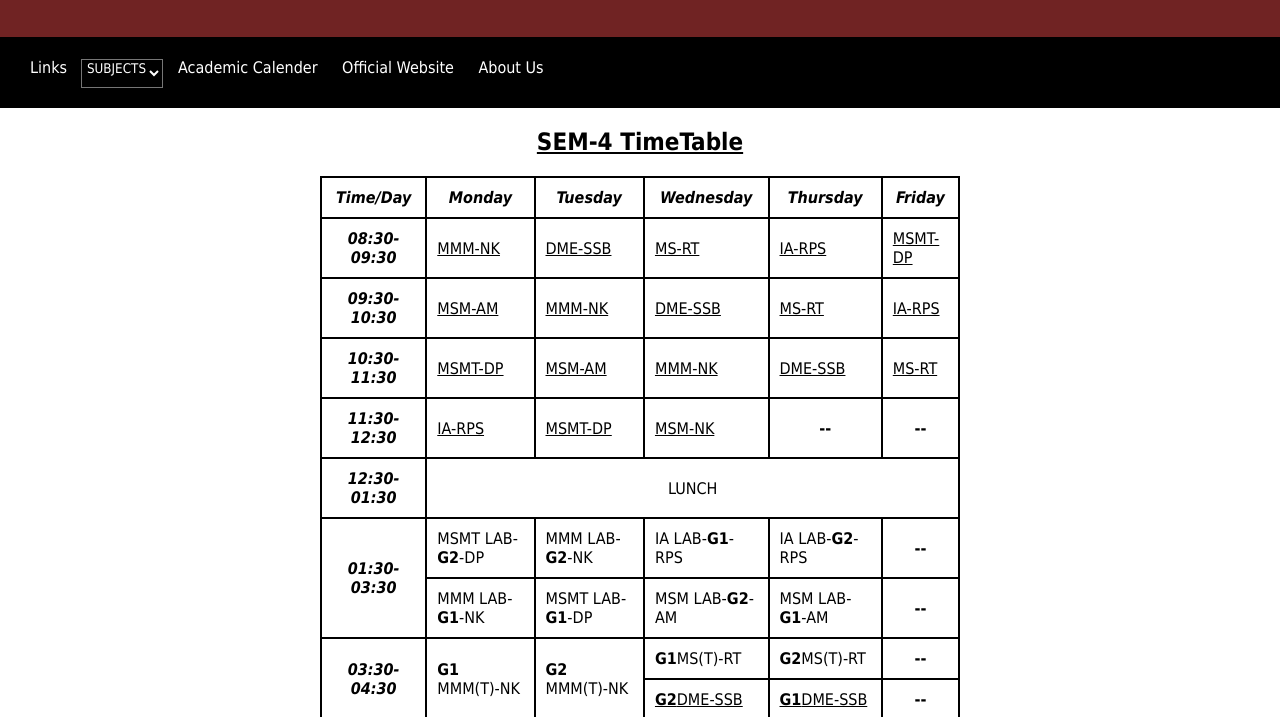
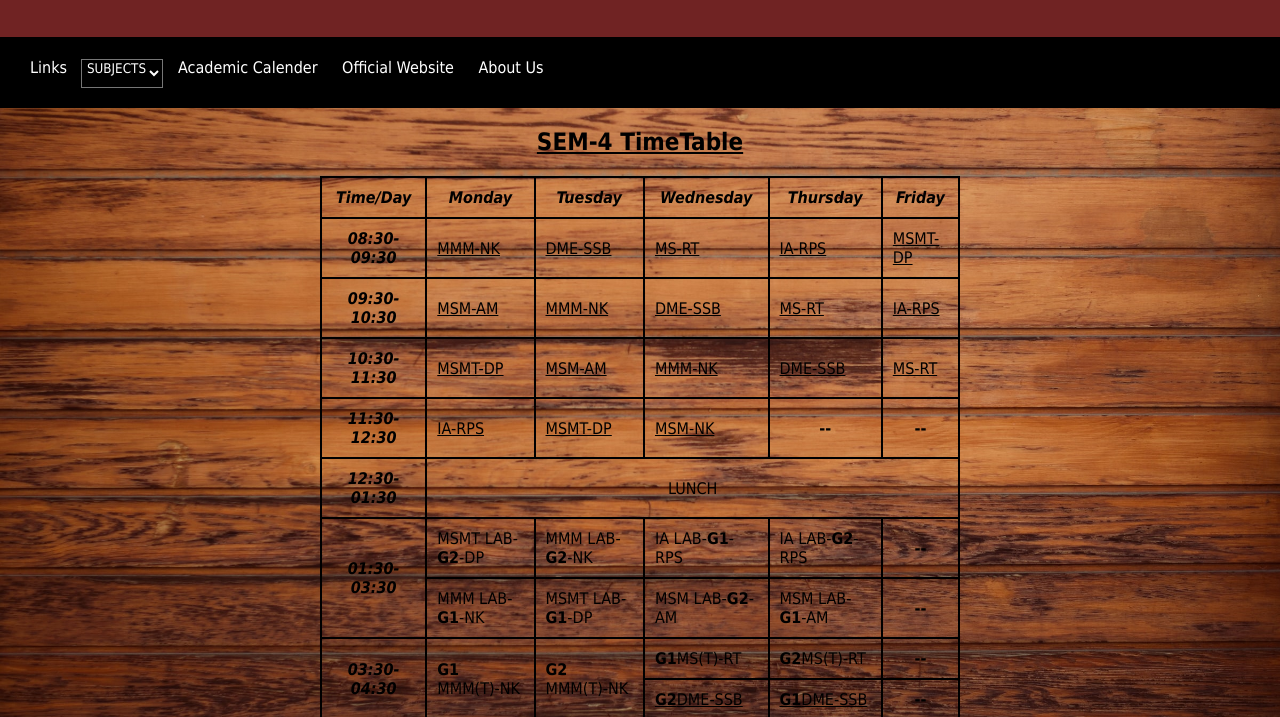
Before and after one commit to Lightshivanshu/Timetable, a plain HTML site: page index.html in a window 1280 px wide. Shown: the part 78-795 px from the top of the page. Drawn offline with Linux system fonts and the light colour scheme; the site is published under a folder, as on GitHub Pages, so addresses that start at the root find nothing; a web font is replaced by a local one.

Commit message:
Update TimeTable Design.css

```diff
--- a/TimeTable Design.css
+++ b/TimeTable Design.css
@@ -1,7 +1,7 @@
 body {
 margin: 0px;
 font-family: -apple-system, BlinkMacSystemFont, 'Segoe UI', Roboto, Oxygen, Ubuntu, Cantarell, 'Open Sans', 'Helvetica Neue', sans-serif;
-background-image: url(/aditya-joshi-wG923J9naFQ-unsplash.jpg);
+background-image: url(./aditya-joshi-wG923J9naFQ-unsplash.jpg);
 background-size: 100%;
 
 width: 100%;
```
